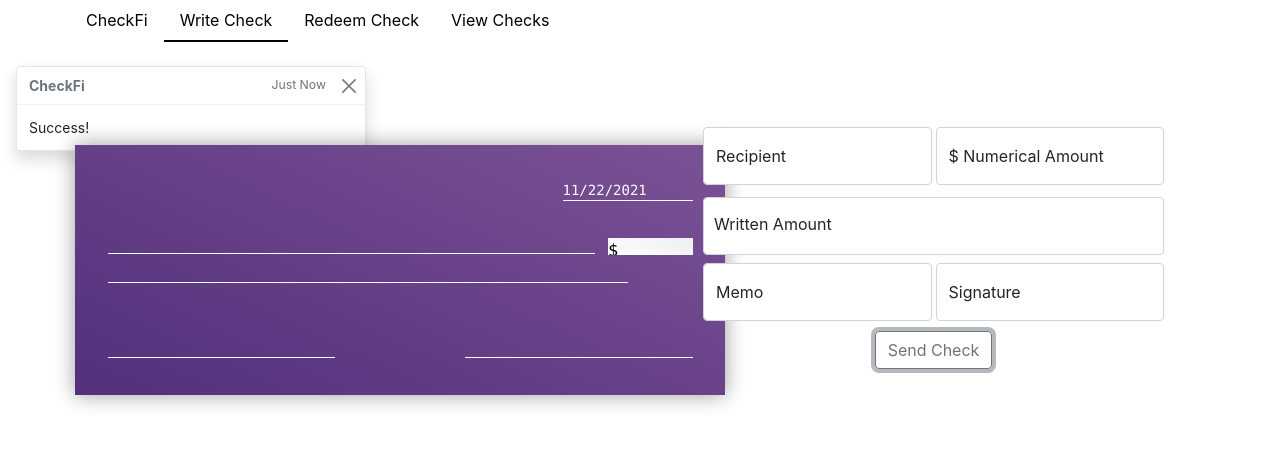
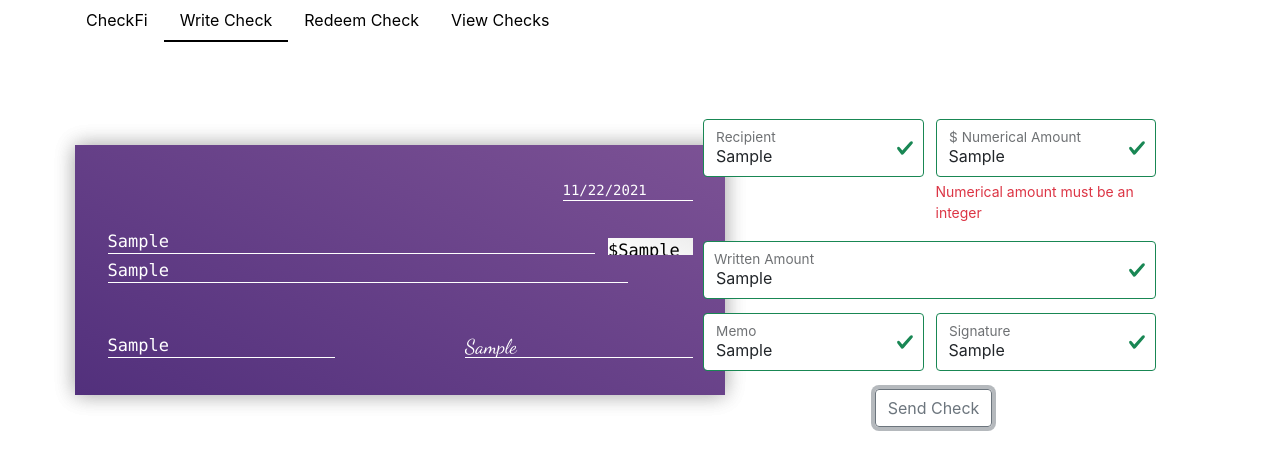
Before and after one commit to bluekestrel/CheckFi, a React (Create React App) app in the folder checkfi/: page /write_check in a window 1280 px wide. Both pictures are taken after typing "Sample", "Sample", "Sample", "Sample", "Sample" into the empty fields and a click on the button "Send Check". Shown: the top 470 px of the page. Built offline with nearby package versions, Linux system fonts and the light colour scheme.

Commit message:
Added form validation

```diff
--- a/checkfi/src/CheckForm.js
+++ b/checkfi/src/CheckForm.js
@@ -1,4 +1,4 @@
-import React, { useReducer } from 'react';
+import React, { useReducer, useRef, useState } from 'react';
 import { Button, Col, FloatingLabel, Form, Row } from 'react-bootstrap';
 
 import ReactChecks from './Check';
@@ -26,17 +26,63 @@ function reducer(prevState, { key, value }) {
 
 function CheckForm({ update }) {
   const [values, setValues] = useReducer(reducer, initialState);
+  const [validated, setValidated] = useState(false);
+  const [errors, setErrors] = useState({});
+  const formRef = useRef(null);
 
-  const onChange = (e) => {
+  function handleReset() {
+    formRef.current.reset();
+    setValidated(false);
+  };
+
+  function onChange(e) {
     setValues({key: e.target.name, value: e.target.value});
   };
 
-  async function sendData() {
-    console.log(values);
-    // TODO: send ajax request with values from check
-    update({ show: true, status: "success", msg: "Success!"});
-    setValues({key: "clear", value: "clear"});
+  function checkForErrors() {
+    const { numberAmount } = values;
+    const errors = {};
+    if (numberAmount === '') {
+      errors.numberAmount = "Numerical amount cannot be empty";
+      return errors;
+    }
+
+    // check to make sure numerical amount is actually a number
+    const isNum = /^\d+(\.\d{1,2})?$/.test(numberAmount);
+    if (!isNum) {
+      errors.numberAmount = "Numerical amount must be an integer";
+    }
+
+    return errors;
   }
+
+  function handleSubmit(event) {
+    const form = event.currentTarget;
+
+    // prevent the page from reloading regardless of whether form is valid or invalid
+    event.preventDefault();
+    event.stopPropagation();
+    const validationErrors = checkForErrors();
+
+    if (form.checkValidity() === false || Object.keys(validationErrors).length !== 0) {
+      // form is invalid
+      setErrors(validationErrors);
+      // indicate to form that validity has been checked, Note: this doesn't indicate whether
+      // a form is valid or not, just that it has been checked
+      setValidated(true);
+    }
+    else {
+      // form is valid, can sendData to server
+      // clear out form errors, if any
+      handleReset();
+      setErrors({});
+
+      console.log(values);
+      // TODO: send ajax request with values from check
+      update({ show: true, status: "success", msg: "Success!"});
+      setValues({key: "clear", value: "clear"});
+    }
+  };
 
   return (
     <div className='checkform__main'>
@@ -50,7 +96,13 @@ function CheckForm({ update }) {
           signature={ values.signature }
         />
       </div>
-      <Form as={Col} className='checkform__form'>
+      <Form
+        className="checkform__form"
+        ref={formRef}
+        noValidate
+        validated={validated}
+        onSubmit={handleSubmit}
+      >
         <Row className="mb-2">
           <Form.Group as={Col} controlId="gridRecipient" className="checkform__field">
             <FloatingLabel controlId="recipient" label="Recipient">
@@ -59,7 +111,11 @@ function CheckForm({ update }) {
                 name="recipient"
                 value={ values.recipient }
                 onChange={ onChange }
+                required
               />
+              <Form.Control.Feedback type="invalid">
+                Recipient cannot be empty
+              </Form.Control.Feedback>
             </FloatingLabel>
           </Form.Group>
 
@@ -70,7 +126,12 @@ function CheckForm({ update }) {
                 name="numberAmount"
                 value={ values.numberAmount }
                 onChange={ onChange }
+                isInvalid={ !!errors.numberAmount }
+                required
               />
+              <Form.Control.Feedback type="invalid">
+                { errors.numberAmount }
+              </Form.Control.Feedback>
             </FloatingLabel>
           </Form.Group>
         </Row>
@@ -82,7 +143,11 @@ function CheckForm({ update }) {
               name="writtenAmount"
               value={ values.writtenAmount }
               onChange={ onChange }
+              required
             />
+            <Form.Control.Feedback type="invalid">
+              Written amount cannot be empty
+            </Form.Control.Feedback>
           </FloatingLabel>
         </Row>
 
@@ -94,7 +159,11 @@ function CheckForm({ update }) {
                 name="memo"
                 value={ values.memo }
                 onChange={ onChange }
+                required
               />
+              <Form.Control.Feedback type="invalid">
+                Memo cannot be empty
+              </Form.Control.Feedback>
             </FloatingLabel>
           </Form.Group>
 
@@ -105,13 +174,17 @@ function CheckForm({ update }) {
                 name="signature"
                 value={ values.signature }
                 onChange={ onChange }
+                required
               />
+              <Form.Control.Feedback type="invalid">
+                Signature cannot be empty
+              </Form.Control.Feedback>
             </FloatingLabel>
           </Form.Group>
         </Row>
 
         <div className='checkform__button'>
-          <Button variant="outline-secondary" onClick={() => sendData()}>
+          <Button variant="outline-secondary" type="submit">
             Send Check
           </Button>
         </div>
--- a/checkfi/src/CheckForm.scss
+++ b/checkfi/src/CheckForm.scss
@@ -13,12 +13,12 @@
 
   &__form {
     width: 80%;
-    padding: 8% 0% 0% 10%;
+    padding: 7% 0% 0% 10%;
   }
 
   &__field {
     width: 100%;
-    padding: 2px 2px 2px 2px;
+    padding: 0px 10px 10px 2px;
   }
 
   &__button {
```
Also changed, not shown: 1 other file (tests, documents, lock files or other folders).
